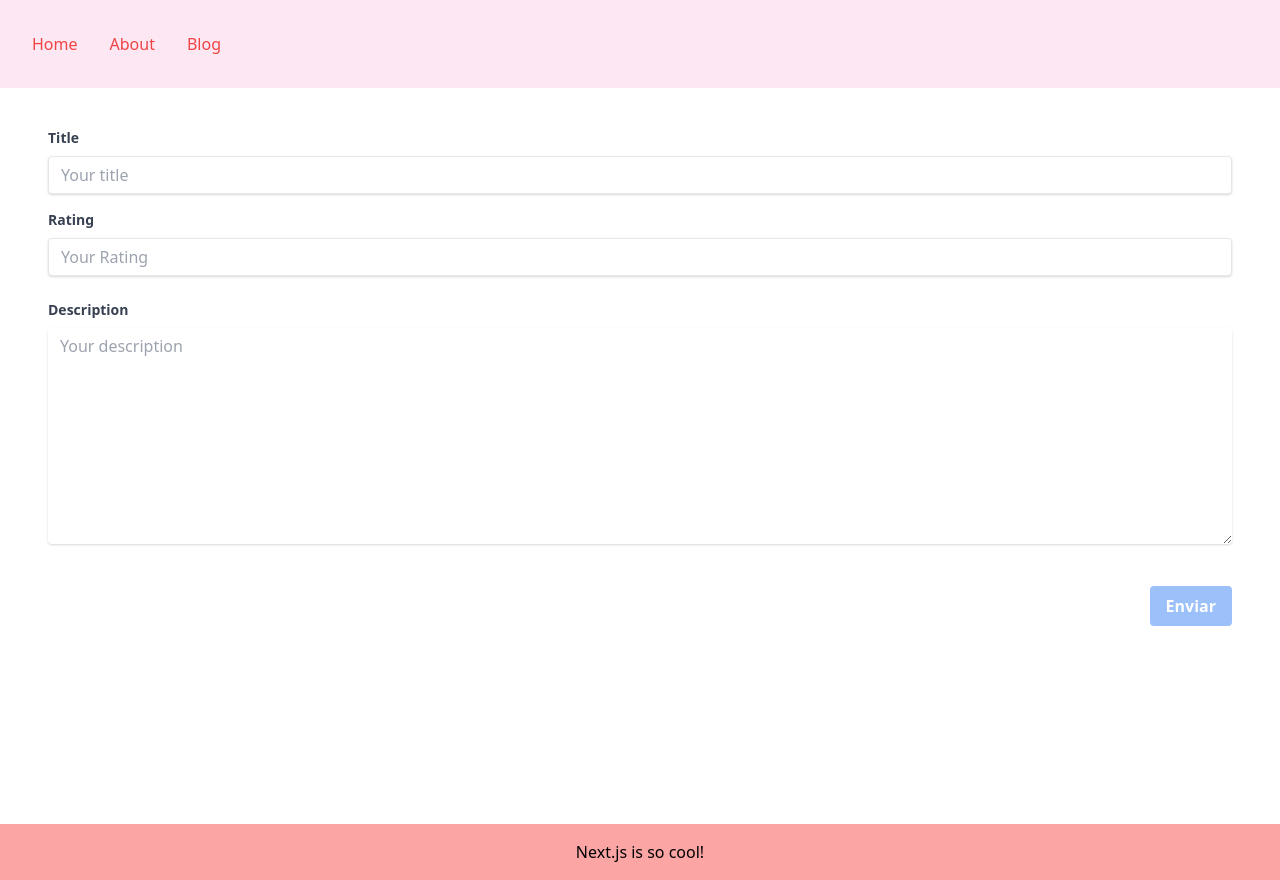
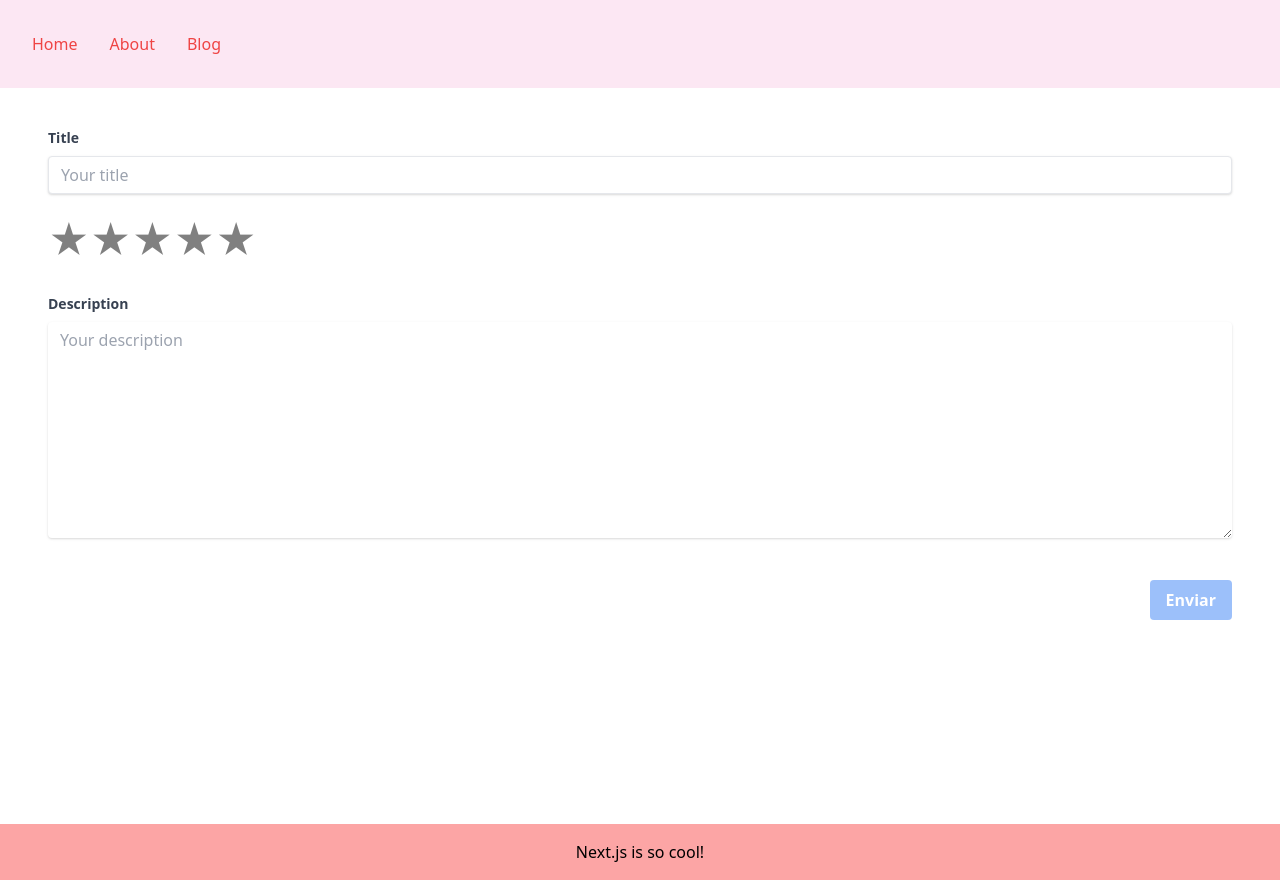
Before and after one commit to JP21jjj/review-app, a Next.js app: page /reviews/new in a window 1280 px wide. Built offline with nearby package versions, Linux system fonts and the light colour scheme.

Commit message:
commit stars

```diff
--- a/components/EditReviewForm.tsx
+++ b/components/EditReviewForm.tsx
@@ -1,6 +1,5 @@
-//EditReviewForm.tsx
-
 import { useState, FormEvent } from "react";
+import ReactStars from "react-rating-stars-component";
 
 export type EditReviewFormData = {
   title: string;
@@ -16,13 +15,18 @@ type Props = {
 
 const EditReviewForm: React.FC<Props> = ({ onSubmit, review, reset }) => {
   const [title, setTitle] = useState(review?.title || "");
-  const [rating, setRating] = useState(review?.rating || "");
+  const [rating, setRating] = useState(review?.rating || 0);
   const [description, setDescription] = useState(review?.description || "");
   function doReset() {
     setTitle("");
     setRating(0)
     setDescription("");
   }
+
+  const ratingChanged = (newRating) => {
+    console.log(newRating);
+    setRating(newRating*2);
+  };
   function isValid(data: EditReviewFormData): boolean {
     return  data.title !== "" && data.rating >= 0 && data.rating <= 10;
   }
@@ -55,23 +59,14 @@ const EditReviewForm: React.FC<Props> = ({ onSubmit, review, reset }) => {
         />
       </div>
       <div className="mb-6">
-        <label
-          className="block text-gray-700 text-sm font-bold mb-2"
-          htmlFor="description"
-
-         >
-
-        Rating
-        </label>
-        <input
-            className="shadow appearance-none border rounded w-full py-2 px-3 text-gray-700 leading-tight focus:outline-none focus:shadow-outline"
-            id="rating"
-            type="any"
-            placeholder="Your Rating"
-            value={rating}
-            onChange={e => setRating(e.target.value)}
-            required
-          />
+        <ReactStars
+          count={5}
+          onChange={ratingChanged}
+          size={40}
+          value={rating/2}
+          isHalf={true}
+          activeColor="#ffd700"
+        />
         </div>
         <div className="mb-6">
           <label
--- a/components/ReviewListItem.tsx
+++ b/components/ReviewListItem.tsx
@@ -1,4 +1,5 @@
 import Link from "next/link";
+import ReactStars from "react-rating-stars-component";
 
 type Props = {
   review: Review;
@@ -11,7 +12,14 @@ const ReviewListItem: React.FC<Props> = ({ review }) => {
         <article className="bg-pink-100 border-gray-400 rounded-lg p-6 m-4 transition duration-300 ease-in-out transform hover:-translate-y-2 ">
           <div className="text-center md:text-left">
             <span className="text-lg">{review.title}</span>
-            <span className="text-lg">{review.rating}</span>
+            <ReactStars
+              count={5}
+              isHalf={true}
+              value={review.rating}
+              edit={false}
+              size={26}
+              activeColor="#ffd700"
+            />
             <p className="text-purple-500">{review.description}</p>
           </div>
         </article>
--- a/package.json
+++ b/package.json
@@ -12,7 +12,9 @@
     "@types/react": "^17.0.21",
     "next": "^11.1.2",
     "react": "^17.0.2",
+    "react-confirm-alert": "^2.7.0",
     "react-dom": "^17.0.2",
+    "react-rating-stars-component": "^2.2.0",
     "react-toastify": "^8.0.3",
     "tailwindcss": "^2.2.15",
     "typescript": "^4.4.3"
--- a/pages/index.tsx
+++ b/pages/index.tsx
@@ -17,7 +17,7 @@ export default function Home() {
         </h1>
 
         <p className={styles.description}>
-          Projetin do João e da Ketlyn {' '}
+          Projeto do João e da Ketlyn {' '}
           <code className={styles.code}>dev</code>
         </p>
 
--- a/pages/reviews/[id]/edit.tsx
+++ b/pages/reviews/[id]/edit.tsx
@@ -37,7 +37,7 @@ async function sendData(id: number, data: EditReviewFormData) {
 
 export default function EditReviewPage({
   review
-}: InferGetServerSidePropsType<typeof getServerSideProps>) {
+}: InferGetServerSidePropsType<typeof getServerSideProps>): JSX.Element {
   //const reviewObj = JSON.parse(review) as Review;
 
  const router = useRouter();
```
Also changed, not shown: 1 other file (tests, documents, lock files or other folders).
